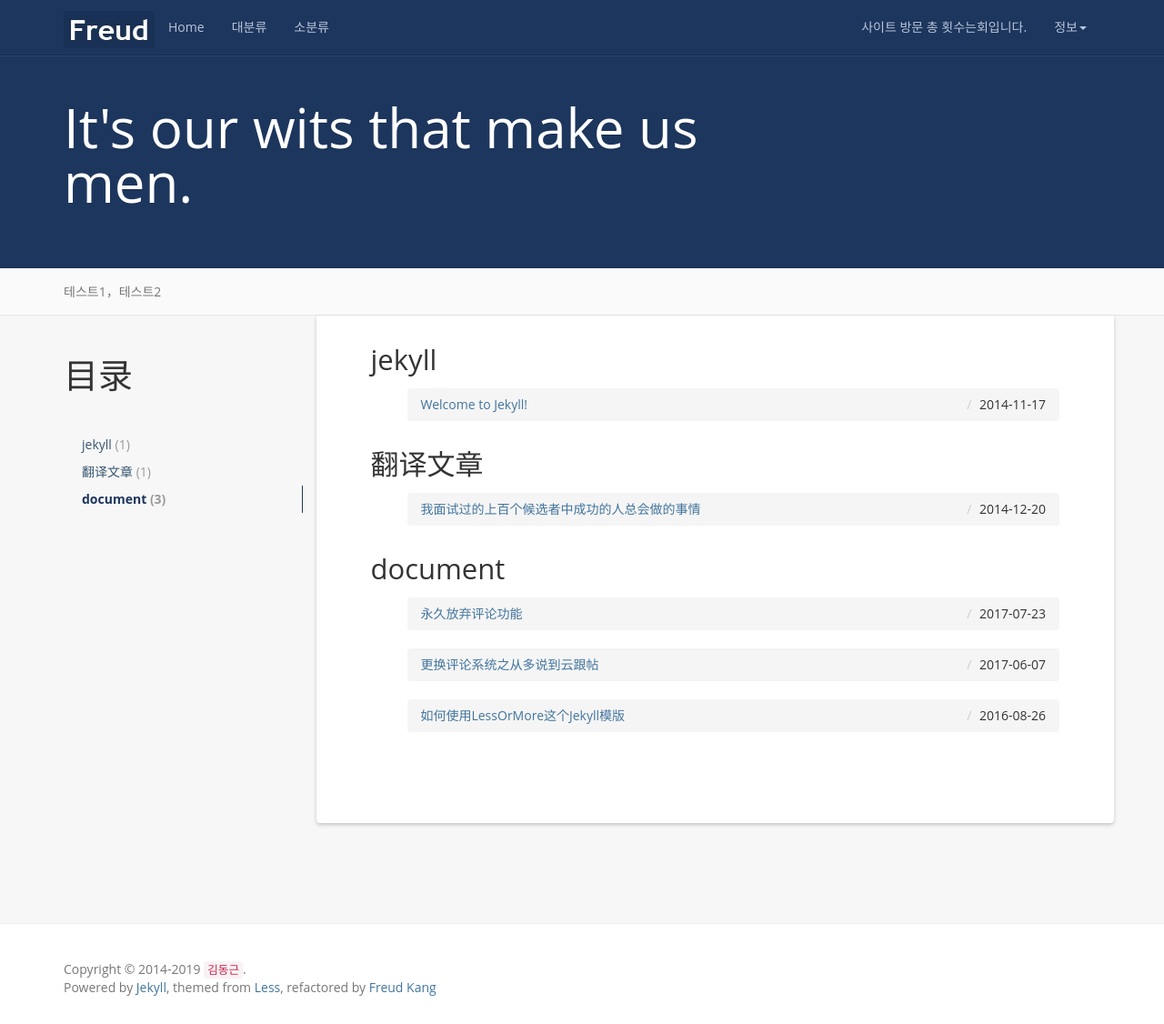
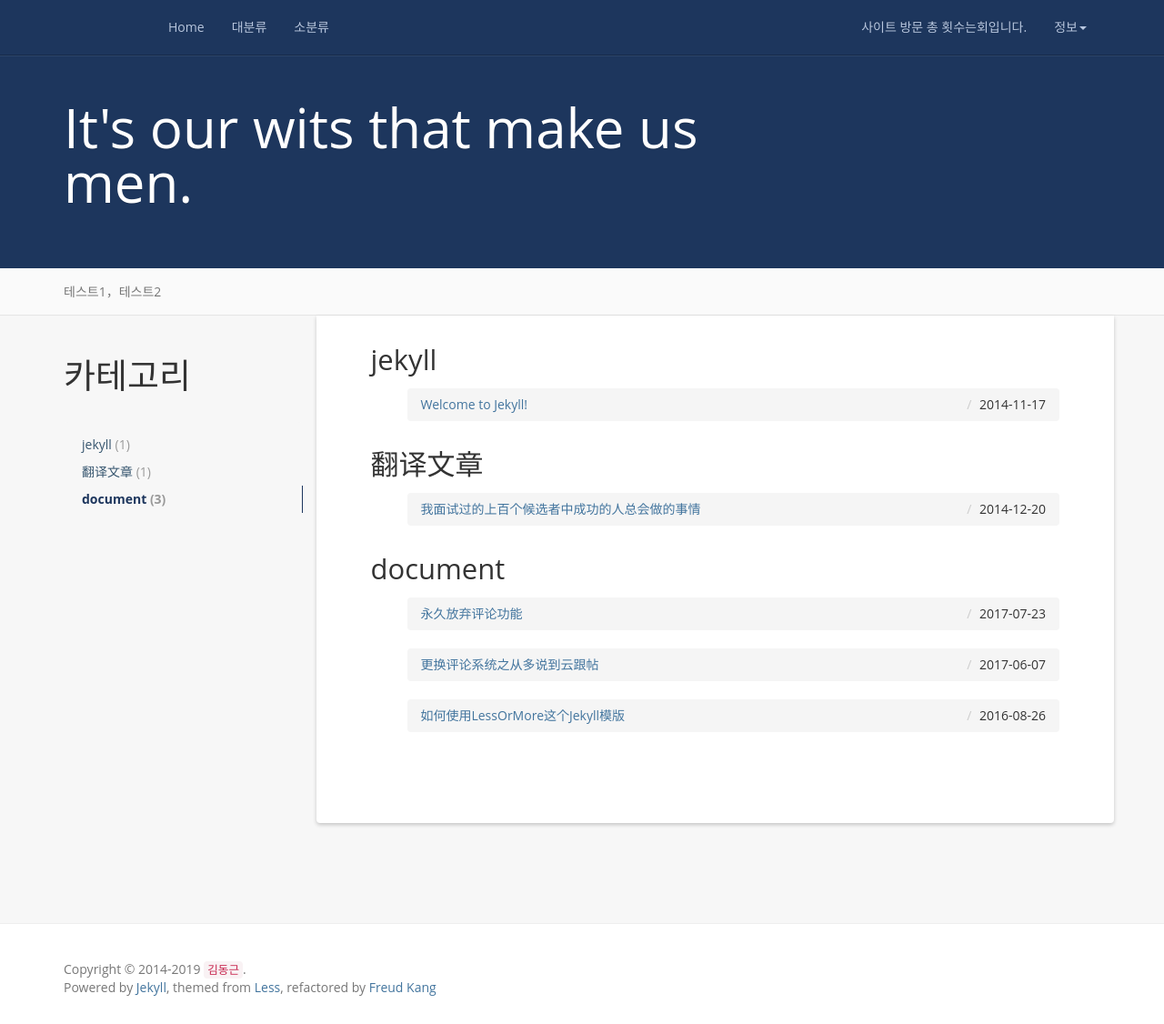
Before and after one commit to testall0836/testall0836.github.io, a Jekyll site: the page built from categories/index.html, in a window 1280 px wide and 1126 px high. Shown: the whole window at 91% size. Built offline with Jekyll 4.4.1, drawn with Linux system fonts in a browser that asks for light colours; nearby versions of some CDN libraries; comment, search, counter and statistics services are not loaded.

Commit message:
new post

```diff
--- a/_includes/header.html
+++ b/_includes/header.html
@@ -7,7 +7,7 @@
         <span class="icon-bar"></span>
       </button>
       <a href="/" class="navbar-brand">
-        <img src="{{ '/styles/images/logo.jpg' | prepend: site.baseurl }}">
+        <!-- <img src="{{ '/styles/images/logo.jpg' | prepend: site.baseurl }}"> -->
       </a>
     </div>
     <nav class="collapse navbar-collapse bs-navbar-collapse" role="navigation">
--- a/_includes/lefttree.html
+++ b/_includes/lefttree.html
@@ -1,5 +1,5 @@
 <div id="navigation">
-  <h1>目录</h1>
+  <h1>카테고리</h1>
   <ul class="nav sidenav">
   </ul>
   <div style="height: 200px;width: 200px;">
--- a/categories/index.html
+++ b/categories/index.html
@@ -9,7 +9,7 @@ header: Posts By Category
     <div class="col-md-3">
       <div class="sidebar hidden-print" role="complementary">
         <div id="navigation">
-        	<h1>目录</h1>
+        	<h1>카테고리</h1>
       		<ul class="nav sidenav">
 				{% if site.categories.first[0] == null %}
 					{% for category in site.categories %}
```
